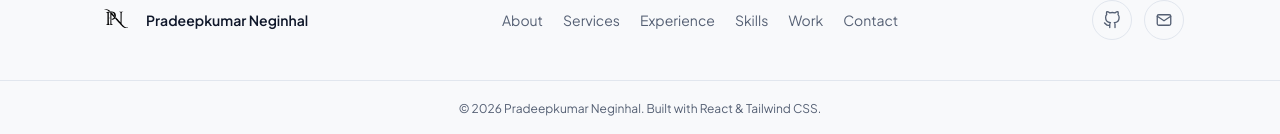
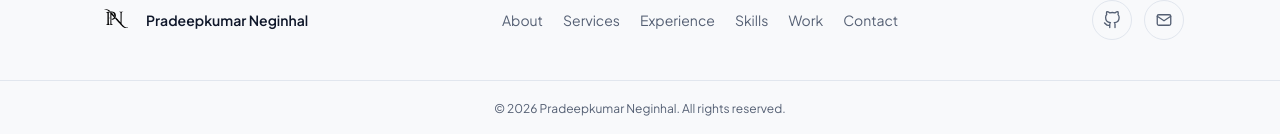
Before and after one commit to pradeepn123/portfolio, a React (Create React App) app: page / in a window 1280 px wide. Shown: the part 9259-9393 px from the top of the page. Built offline with nearby package versions, Linux system fonts and the light colour scheme.

Commit message:
new design for portfolio

```diff
--- a/src/components/Footer.js
+++ b/src/components/Footer.js
@@ -41,7 +41,7 @@ const Footer = () => (
       </div>
     </div>
     <p className="border-t border-line py-5 text-center text-xs text-muted">
-      © {new Date().getFullYear()} {profile.name}. Built with React & Tailwind CSS.
+      © {new Date().getFullYear()} {profile.name}. All rights reserved.
     </p>
   </footer>
 );
```
